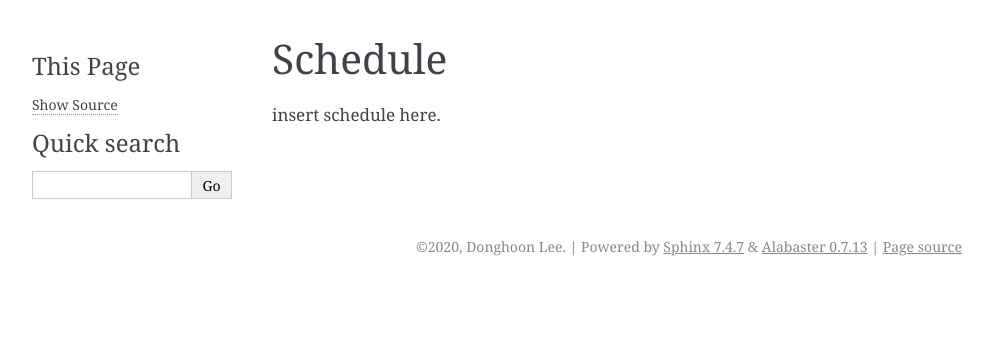
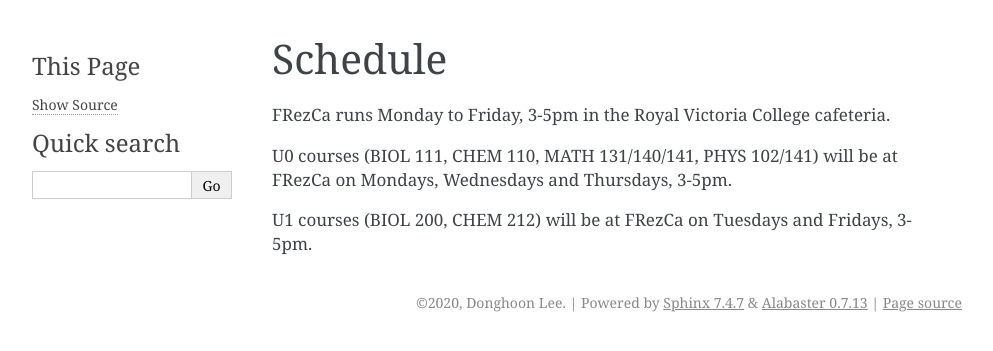
Before and after one commit to oulinyu/FRezCa-McGill, a Sphinx documentation site: the page built from docs/source/Schedule.rst, in a window 1280 px wide. Shown: the top 351 px of the page, without its empty margins (148-1141 px from the left). Built offline with Sphinx 7.4.7, drawn with Linux system fonts in a browser that asks for light colours.

```diff
--- a/docs/source/Contacts.rst
+++ b/docs/source/Contacts.rst
@@ -1,6 +1,6 @@
 Contact
 =======
-Question? Please contact anita.parmar@mcgill.ca
+Question? Please contact iris.guo@mail.mcgill.ca
 
 Feedback
 ========
--- a/docs/source/Schedule.rst
+++ b/docs/source/Schedule.rst
@@ -1,4 +1,8 @@
 Schedule
 ========
 
-insert schedule here.
+FRezCa runs Monday to Friday, 3-5pm in the Royal Victoria College cafeteria.
+
+U0 courses (BIOL 111, CHEM 110, MATH 131/140/141, PHYS 102/141) will be at FRezCa on Mondays, Wednesdays and Thursdays, 3-5pm.
+
+U1 courses (BIOL 200, CHEM 212) will be at FRezCa on Tuesdays and Fridays, 3-5pm.
```
